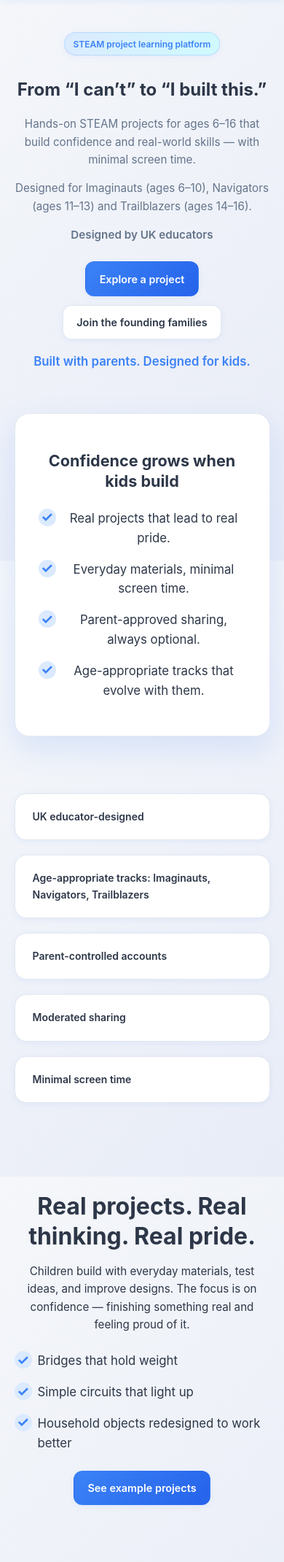
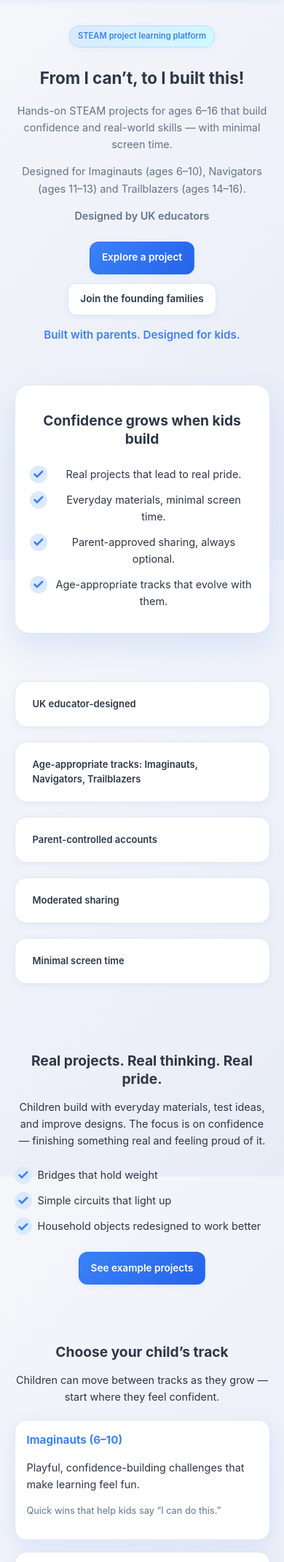
Before and after one commit to StaceyRb89/zonukoapp, a Django app: page / in a window 390 px wide; the page is wider, and only the part inside the window is pictured. Shown: the part 76-2216 px from the top of that part at 73% size. Run offline with Django 5.2, Linux system fonts and the light colour scheme.

Commit message:
headings resized along with font and cards in mobile

```diff
--- a/apps/core/templates/core/home.html
+++ b/apps/core/templates/core/home.html
@@ -8,7 +8,7 @@
         <div class="hero-content">
             <div>
                 <p class="badge">STEAM project learning platform</p>
-                <h1>From “I can’t” to “I built this.”</h1>
+                <h1>From I can’t, to I built this!</h1>
                 <p class="lead">
                     Hands-on STEAM projects for ages 6–16 that build confidence and real-world skills — with minimal
                     screen time.
--- a/static/css/base.css
+++ b/static/css/base.css
@@ -325,7 +325,7 @@ h3 {
     list-style: none;
     padding-left: 0;
     display: grid;
-    grid-template-columns: repeat(auto-fit, minmax(240px, 1fr));
+    grid-template-columns: repeat(auto-fit, minmax(200px, 1fr));
     gap: 1.25rem;
 }
 
@@ -616,65 +616,62 @@ h3 {
 
 @media (max-width: 720px) {
     body {
-        font-size: 14px;
+        font-size: 13px;
     }
 
     h1 {
-        font-size: 1.5rem;
-        line-height: 1.25;
+        font-size: 1.4rem;
+        line-height: 1.2;
     }
 
     h2 {
-        font-size: 1.35rem;
+        font-size: 1.2rem;
         line-height: 1.3;
     }
 
     h3 {
-        font-size: 1.05rem;
+        font-size: 0.95rem;
         line-height: 1.4;
     }
 
     p {
-        font-size: 0.95rem;
+        font-size: 0.9rem;
     }
 
     .hero {
-        padding: 2rem 0 1.5rem;
+        padding: 1.5rem 0 1.25rem;
     }
 
     .section {
-        padding: 2.5rem 0;
+        padding: 2rem 0;
     }
 
     .section-heading {
-        margin-bottom: 1.5rem;
+        margin-bottom: 1.25rem;
     }
 
     .lead {
-        font-size: 0.95rem;
+        font-size: 0.9rem;
     }
 
     .badge {
-        font-size: 0.75rem;
-        padding: 0.35rem 0.75rem;
+        font-size: 0.7rem;
+        padding: 0.3rem 0.7rem;
     }
 
     .card {
-        padding: 1.25rem;
+        padding: 1rem;
+        border-radius: 16px;
     }
 
     .card-grid {
-        grid-template-columns: 1fr;
-        gap: 1.25rem;
-    }
-
-    .bullet-grid {
-        grid-template-columns: 1fr;
+        grid-template-columns: repeat(auto-fit, minmax(240px, 1fr));
+        gap: 1rem;
     }
 
     .button {
-        padding: 0.7rem 1.15rem;
-        font-size: 0.9rem;
+        padding: 0.65rem 1rem;
+        font-size: 0.85rem;
     }
 
     .container {
@@ -682,21 +679,42 @@ h3 {
     }
 
     .meta {
-        font-size: 0.85rem;
+        font-size: 0.8rem;
     }
 
     .card-footer {
-        font-size: 0.85rem;
+        font-size: 0.8rem;
     }
 
     .project-card {
-        padding-top: 3rem !important;
+        padding-top: 2.75rem !important;
     }
 
     .project-badge {
-        top: 1rem;
-        right: 1rem;
-        font-size: 0.75rem;
-        padding: 0.25rem 0.6rem;
+        top: 0.85rem;
+        right: 0.85rem;
+        font-size: 0.7rem;
+        padding: 0.25rem 0.55rem;
+    }
+
+    .hero-card {
+        padding: 1.25rem;
+    }
+
+    .checklist li {
+        font-size: 0.9rem;
+        margin-bottom: 0.75rem;
+    }
+
+    .callout {
+        font-size: 0.95rem;
+    }
+
+    .section-heading h2 {
+        font-size: 1.2rem;
+    }
+
+    .card h3 {
+        font-size: 0.95rem;
     }
 }
```
